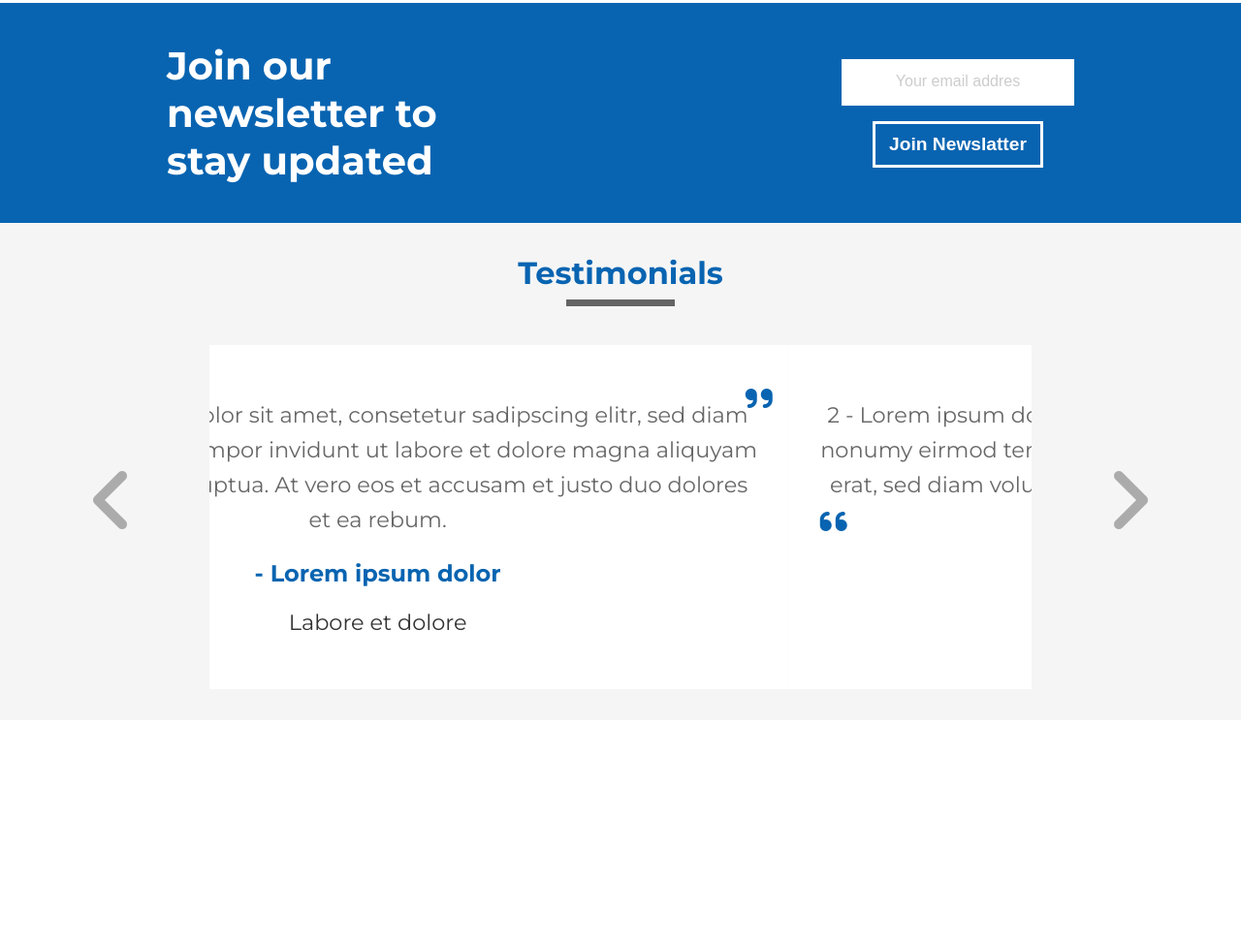
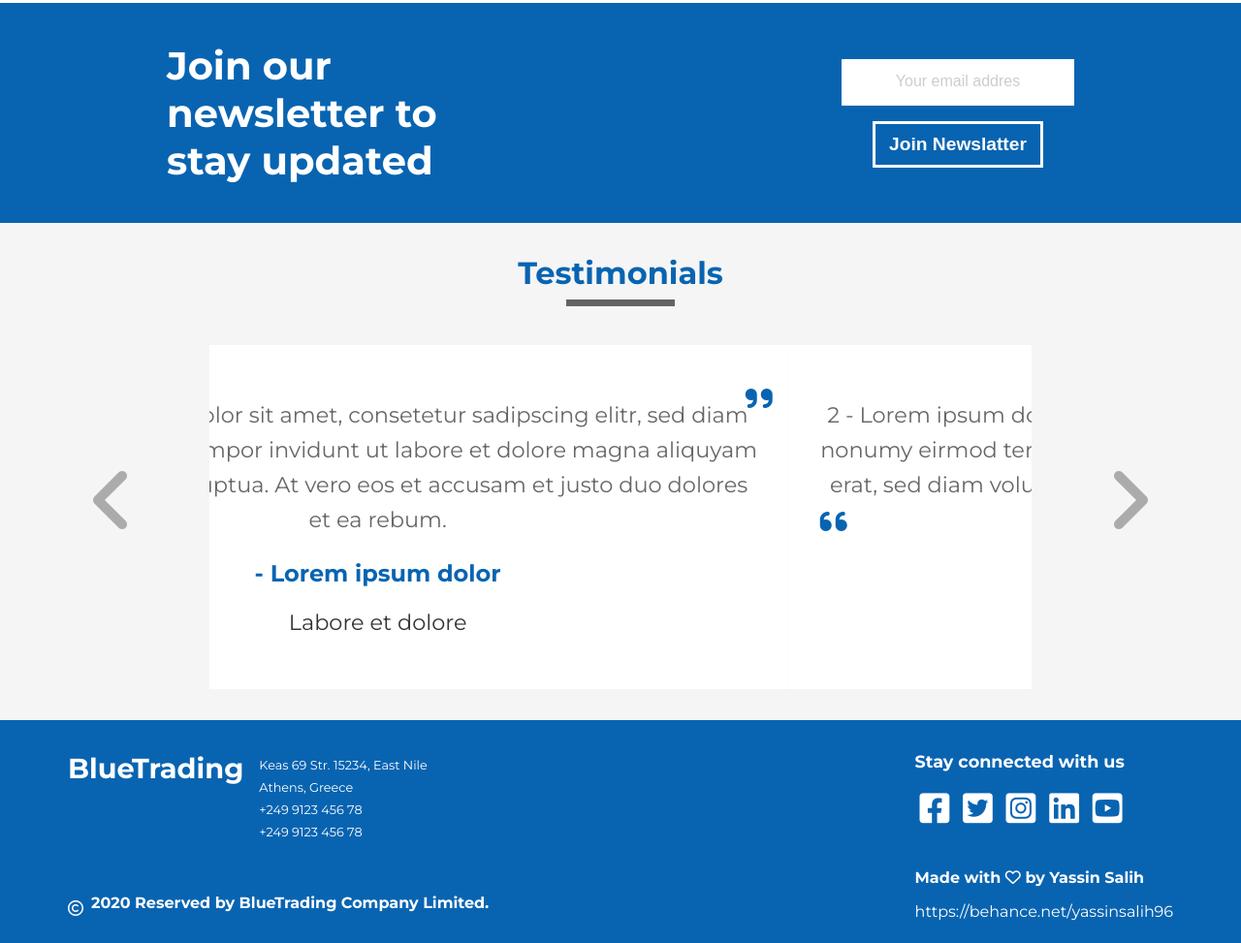
Before and after one commit to Mateushrb/trabalho_final_dev1_ufsc, a website: page src/index.html in a window 1280 px wide. Shown: the part 1322-2295 px from the top of the page at 97% size. Before the commit the page ends 2065 px from the top, so only its background shows below. Drawn offline with nearby package versions, Linux system fonts and the light colour scheme.

Commit message:
footer added

```diff
--- /dev/null
+++ b/src/css/_footer.css
@@ -0,0 +1,75 @@
+footer {
+    background-color: #0864b1;
+}
+
+.container__footer {
+    display: flex;
+    justify-content: space-between;
+    color: #fff;
+    padding-top: 2rem;
+    padding-bottom: 1rem;
+}
+
+.footer__left {
+    display: flex;
+}
+
+.footer__left h3 {
+    font-size: 1.8rem;
+    margin: 0;
+    padding-right: 1rem;
+}
+
+.footer__address {
+    padding-top: 0.45rem;
+}
+
+.footer__address p {
+    margin: 0;
+    margin-bottom: 0.5rem;
+    font-size: 0.8rem;
+}
+
+.footer__copyright {
+    padding-top: 2rem;
+    font-weight: 700;
+    position: relative;
+    padding-left: 1.5rem;
+}
+
+.fa-copyright {
+    position: absolute;
+    left: 0px;
+    bottom: -4px;
+}
+
+.footer__right h5 {
+    font-size: 1.1rem;
+    margin: 0;
+    margin-bottom: 1rem;
+}
+
+.social__icons {
+    font-size: 2.2rem;
+    padding: 0.3rem;
+    color: #fff;
+}
+
+.social__icons:hover {
+    color: #b700ff;
+}
+
+.footer__author {
+    font-weight: 700;
+    padding-top: 1.5rem;
+}
+
+.footer__sitio {
+    color: #fff;
+    text-decoration: none;
+}
+
+.footer__sitio:hover {
+    color: #b700ff;
+    text-decoration: underline;
+}
--- a/src/index.html
+++ b/src/index.html
@@ -142,5 +142,34 @@
         </section>
     </main>
 
+    <footer>
+        <div class="container container__footer">
+            <div>
+                <div class="footer__left">
+                    <h3>BlueTrading</h3>
+                    <div class="footer__address">
+                        <p>Keas 69 Str. 15234, East Nile</p>
+                        <p>Athens, Greece</p>
+                        <p>+249 9123 456 78</p>
+                        <p>+249 9123 456 78</p>
+                    </div>
+                </div>
+                <p class="footer__copyright"><i class="far fa-copyright"></i> 2020 Reserved by BlueTrading Company Limited.</p>
+            </div>
+            <div class="footer__right">
+                <h5>Stay connected with us</h5>
+                <div>
+                    <a href="https://www.facebook.com/" target="_blank"><i class="fab fa-facebook-square social__icons"></i></a>
+                    <a href="https://twitter.com/" target="_blank"><i class="fab fa-twitter-square social__icons"></i></a>
+                    <a href="https://www.instagram.com/" target="_blank"><i class="fab fa-instagram-square social__icons"></i></a>
+                    <a href="https://br.linkedin.com/" target="_blank"><i class="fab fa-linkedin social__icons"></i></a>
+                    <a href="https://www.youtube.com/" target="_blank"><i class="fab fa-youtube-square social__icons"></i></a>
+                </div>
+                <p class="footer__author">Made with <i class="far fa-heart"></i> by Yassin Salih</p>
+                <a class="footer__sitio" href="https://behance.net/yassinsalih96" target="_blank">https://behance.net/yassinsalih96</a>
+            </div>
+        </div>
+    </footer>
+
 </body>
 </html>
--- a/src/style.css
+++ b/src/style.css
@@ -15,3 +15,4 @@
 @import './css/_navbar.css';
 @import './css/_header.css';
 @import './css/_main.css';
+@import './css/_footer.css';
```
